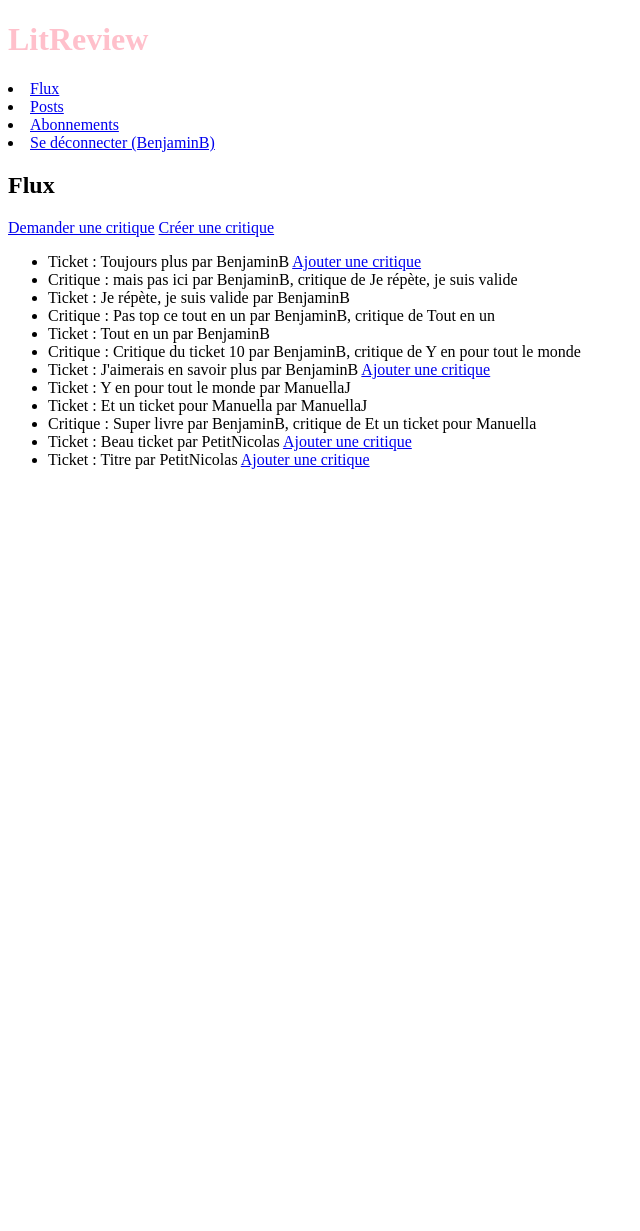
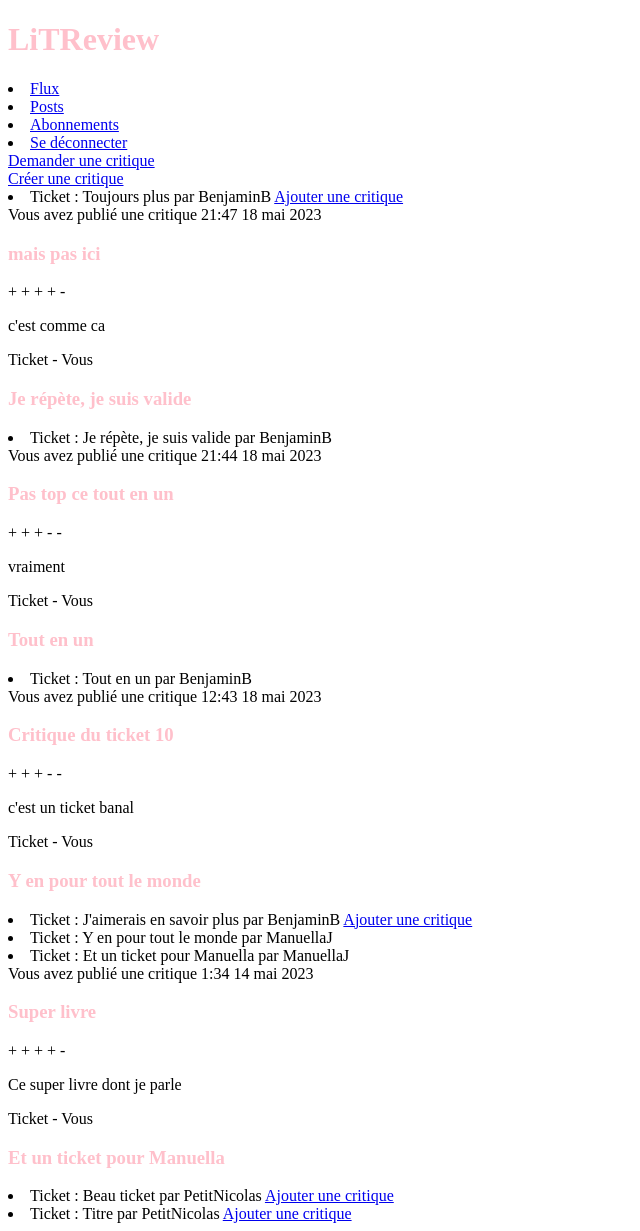
Before and after one commit to benjaminbourdon/LITReview, a Django app: page /review/flux in a window 1280 px wide. Shown: the whole page, without its empty margins (0-640 px from the left). Before the commit the page ends 469 px from the top, so only its background shows below. Run offline with Django 4.2, Linux system fonts and the light colour scheme; a user stored in the database is signed in; data comes from the database, SQL or seed files in the repository.

Commit message:
Improve templates

```diff
--- a/review/templates/flux.html
+++ b/review/templates/flux.html
@@ -5,21 +5,20 @@
 {% endblock%}
 
 {% block content %}
-    <h2>{{title}}</h2>
+    <section>
+        <div class="link-button">
+            <a href="{% url 'add_ticket' %}">Demander une critique</a>
+        </div>
+        <div class="link-button">
+            <a href="{% url 'fresh_review' %}">Créer une critique</a>
+        </div>
+    </section>
 
-    <p>
-        <a href="{% url 'add_ticket' %}">Demander une critique</a>
-        <a href="{% url 'fresh_review' %}">Créer une critique</a>
-    </p>
-
+    <section>
         {% if object_list %}
-    <ul>
             {% for post in object_list %}
                 {% if post.content_type == "REVIEW" %}
-            <li>
-                Critique : {{post.headline}} par {{post.user}}, critique de {{post.ticket.title}}
-            </li>
-
+                    {% include "review_snippet.html" %}
                 {% elif post.content_type == "TICKET" %}
                 <li>
                     Ticket : {{post.title}} par {{post.user}}
@@ -29,8 +28,8 @@
                 </li>
                 {% endif %}
             {% endfor %}
-    </ul>
         {% else %}
             <p>Les personnes que vous suivez n'ont rien publié pour l'instant.</p>
         {% endif %}
-{% endblock%}
+    </section>
+{% endblock %}
--- /dev/null
+++ b/review/templates/review_snippet.html
@@ -0,0 +1,31 @@
+<article class="review">
+    <header>
+        <span class="post__author">
+            {% if post.user == user %} Vous avez publié une critique
+            {% else %} {{post.user}} a publié une critique
+            {% endif %}
+        </span>
+        <span class="post__date">
+            {{ post.time_created|date:"G:i d F Y" }}
+        </span>
+    </header>
+    <h1 class="post__title">{{post.headline}}</h1>
+    <span class="post__rating">
+        {% for i in "12345" %}
+            {% if post.rating >= forloop.counter %} +
+            {% else %} -
+            {% endif %}
+        {% endfor %}
+    </span>
+    <p class="post__body">
+        {{post.body}}
+    </p>
+    <div class="ticket">
+        <p>Ticket -
+            {% if post.user == user %} Vous
+            {% else %} {{post.user}}
+            {% endif %}
+        </p>
+        <h1>{{post.ticket.title}}</h1>
+    </div>
+</article>
--- a/templates/base_generic.html
+++ b/templates/base_generic.html
@@ -4,22 +4,32 @@
     <meta charset="UTF-8">
     <meta http-equiv="X-UA-Compatible" content="IE=edge">
     <meta name="viewport" content="width=device-width, initial-scale=1.0, shrink-to-fit=no, viewport-fit=cover">
-    {% block title %}<title>LIT Reriew</title>{% endblock%}
+    {% block title %}
+        <title>
+            {% if title %}{{title}} - {% endif %}
+            LiTReriew
+        </title>
+    {% endblock%}
     {% load static %}
     <link rel="stylesheet" href="{% static 'css/style.css' %}">
 </head>
 <body>
     {% block header %}
-    <h1>LitReview</h1>
+    <header>
+        <h1>LiTReview</h1>
         {% if user.is_authenticated %}
         <nav>
             <li><a href="{% url 'flux' %}">Flux</a></li>
             <li><a href="{% url 'my_posts' %}">Posts</a></li>
             <li><a href="{% url 'linked_users' %}">Abonnements</a></li>
-        <li><a href="{% url 'logout' %}?next={{ request.path }}">Se déconnecter ({{user}})</a></li>
+            <li><a href="{% url 'logout' %}?next={{ request.path }}">Se déconnecter</a></li>
         </nav>
         {% endif %}
+    </header>
     {% endblock %}
+
+    <main>
         {% block content %}<!-- default content text (typically empty) -->{% endblock %}
+    </main>
 </body>
 </html>
--- a/templates/registration/login.html
+++ b/templates/registration/login.html
@@ -6,14 +6,14 @@
 
 <h2>Connectez-vous</h2>
 {% if form.errors %}
-    <p>Votre identifiant et votre mot de passe ne correspondent pas. Veuillez réessayer.</p>
+    <p class="alert">Votre identifiant et votre mot de passe ne correspondent pas. Veuillez réessayer.</p>
 {% endif %}
 
 {% if next %}
     {% if user.is_authenticated %}
-        <p>Vous n'avez pas accès à cette page.</p>
+        <p class="alert">Vous n'avez pas accès à cette page.</p>
     {% else %}
-        <p>Merci de vous connecter pour voir cette page.</p>
+        <p class="alert">Merci de vous connecter pour voir cette page.</p>
     {% endif %}
 {% endif %}
 
```
Also changed, not shown: templates/registration/signup.html (+6 -3 lines). Lines whose indentation alone changed are shown as unchanged.
